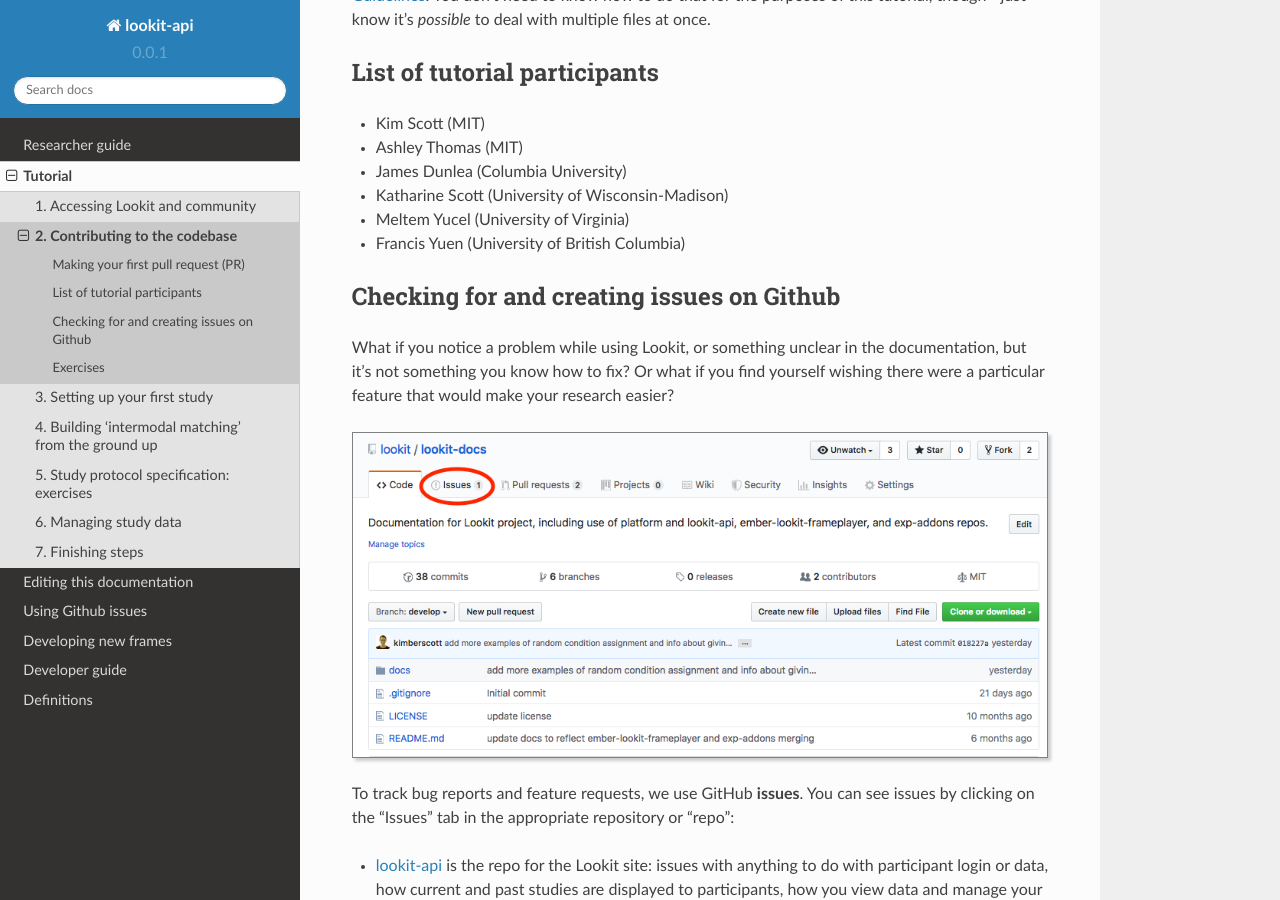
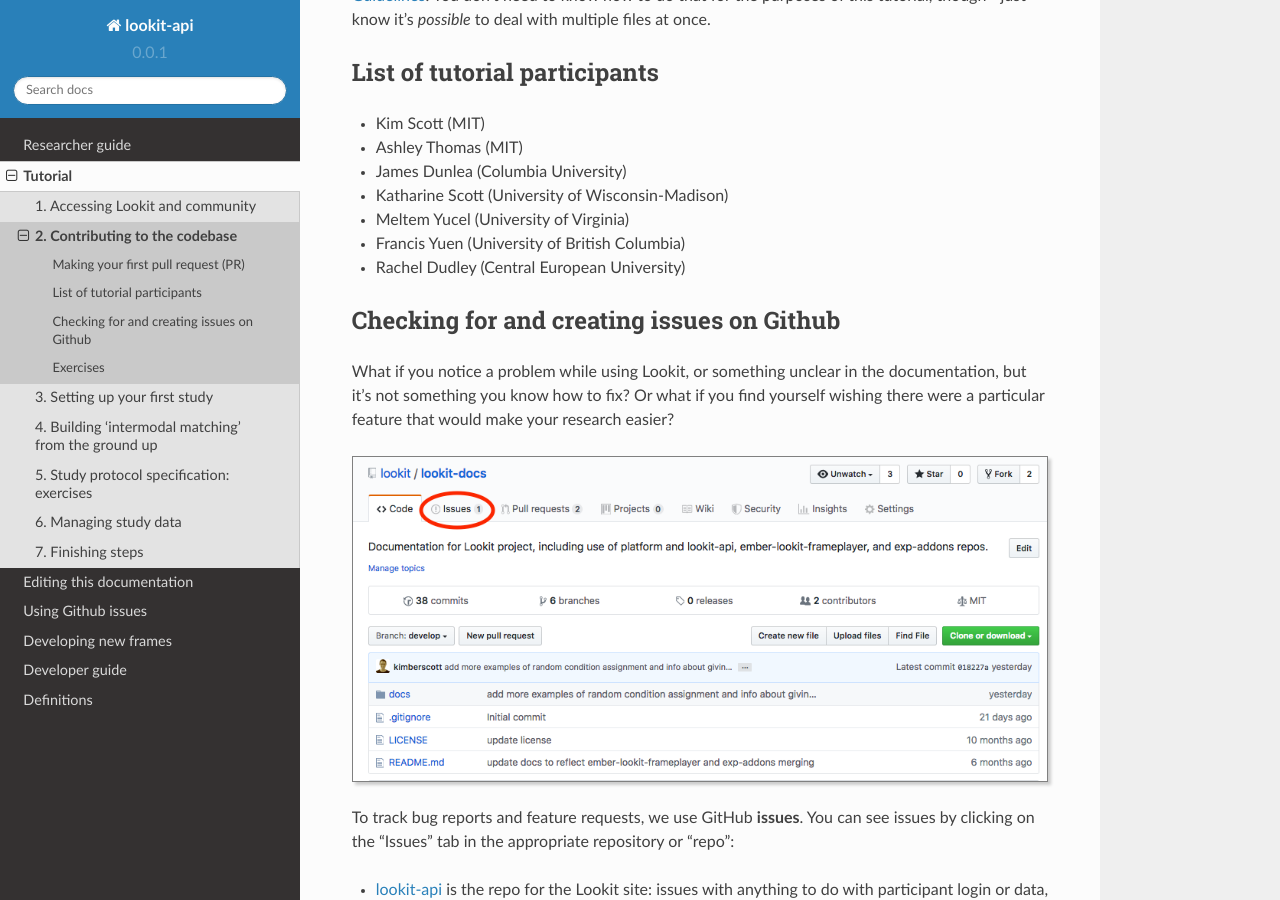
Before and after one commit to lookit/lookit-docs, a Sphinx documentation site: the page built from docs/source/tutorial-contributing.rst, in a window 1280 px wide and 900 px high, scrolled down 3637 px. Built offline with Sphinx 7.4.7 and the Read the Docs theme 2.0.0, drawn with Linux system fonts in a browser that asks for light colours.

Commit message:
Add tutorial participant to list

```diff
--- a/docs/source/tutorial-contributing.rst
+++ b/docs/source/tutorial-contributing.rst
@@ -69,6 +69,7 @@
 - Katharine Scott (University of Wisconsin-Madison)
 - Meltem Yucel (University of Virginia)
 - Francis Yuen (University of British Columbia)
+- Rachel Dudley (Central European University)
 
 .. _Github issues overview:
 
```
